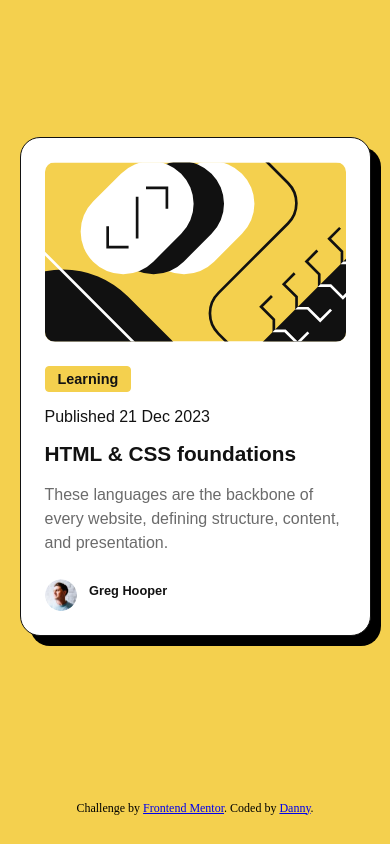
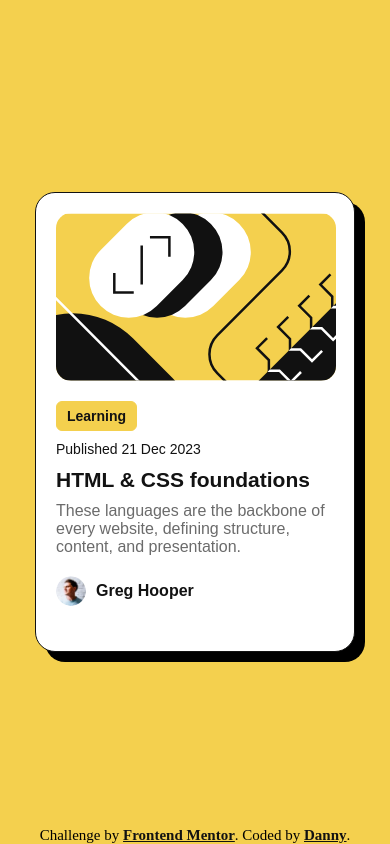
Before and after one commit to Danny-Carvajal/blog-preview-card, a website built with Vite: page index.html in a window 390 px wide. Built offline with nearby package versions, Linux system fonts and the light colour scheme.

Commit message:
Fix: overall sizes and responsiveness

```diff
--- a/index.html
+++ b/index.html
@@ -16,13 +16,15 @@
         <p class="date"> Published 21 Dec 2023 </p>
         <h1 class="title"> HTML & CSS foundations </h1>
         <p class="description"> These languages are the backbone of every website, defining structure, content, and presentation. </p>
-        <img src="./public/image-avatar.webp" class="icon"/>
-        <p class="author"> Greg Hooper </p>
+        <div class="icon-section">
+          <img src="./public/image-avatar.webp" class="icon"/>
+          <p class="author"> Greg Hooper </p>
+        </div>
       </main>
     </div>
     <footer>
-      Challenge by <a href="https://www.frontendmentor.io?ref=challenge" target="_blank">Frontend Mentor</a>.
-      Coded by <a href="#">Danny</a>.
+      Challenge by <a class="footer-text" href="https://www.frontendmentor.io?ref=challenge" target="_blank">Frontend Mentor</a>.
+      Coded by <a class="footer-text" href="#">Danny</a>.
     </footer>
   </body>
 </html>
--- a/src/styles.css
+++ b/src/styles.css
@@ -20,61 +20,63 @@
     margin: 0;
     padding: 0;
     box-sizing: border-box;
+    font-size: 16px;
+}
+
+body {
+    display: flex;
+    flex-direction: column;
+    align-items: center;
+    justify-content: center;
+    min-height: 100vh;
+    background-color: var(--bg-color);
+}
+
+.card {
+    display: flex;
+    flex-direction: column;
+    justify-content: flex-start;
+    background-color: var(--bg-card);
+    color: var(--text-main);
+    border: 1px solid var(--gray-950);
+    border-radius: 1rem;
+    width: 16rem;
+    height: 23rem;
+    box-shadow: 0.5rem 0.5rem rgba(0, 0, 0, 1);
+    padding: 1rem 1rem;
+    gap: 1rem;
 }
 
 .card-text {
     font-size: var(--font-size-base);
     font-family: var(--font-family);
-}
-
-body {
     display: flex;
     flex-direction: column;
-    min-height: 100vh;
-    background-color: var(--bg-color);
-    padding: 0 1rem;
-    margin: 0;
-    padding: 0;
-}
-
-.card {
-    display: flex;
-    justify-content: center;
-    flex-direction: column;
-    background-color: var(--bg-card);
-    color: var(--text-main);
-    border: 1px solid var(--gray-950);
-    border-radius: 20px;
-    max-width: 384px;
-    max-height: 522px;
-    box-shadow: 10px 10px rgba(0, 0, 0, 1);
-    margin:10% auto;
+    gap: 0.5rem;
 }
 
 .img-main {
-    margin: 1.5rem 1.5rem 1rem 1.5rem;
-    border-radius: 10px;
+    border-radius: 0.75rem;
+    width: 14rem
 }
 
 .state {
     color: var(--text-main);
-    font-size: 0.9rem;
+    font-size: 0.7rem;
     font-weight: var(--text-weight-bold);
-    margin: 0.5rem 1.5rem 0.5rem;
     border: 1px solid var(--bg-color);
-    border-radius: 4px;
-    padding: 4px 12px;
+    border-radius: 0.3rem;
+    padding: 0.3rem 0.5rem;
     background-color: var(--bg-color);
     max-width: fit-content;
 }
 
 .date {
-    margin: 1rem 1.5rem 0.5rem;
+    font-size: 0.7rem;
 }
 
 .title {
-    margin: 1rem 1.5rem 1rem 1.5rem;
-    font-size: 1.3rem;
+    font-size: 1.05rem;
     font-weight: var(--text-weight-bold);
     line-height: 1.2;
 }
@@ -85,36 +87,47 @@ body {
 }
 
 .description {
-    margin: 0 1.5rem 1.5rem 1.5rem;
     color: var(--text-muted);
-    line-height: 1.5;
+    font-size: 0.8rem;
 }
 
 .icon {
-    width: 32px;
-    height: 32px;
+    width: 1.5rem;
+    height: 1.5rem;
     border-radius: 50%;
-    margin: 0 0.5rem 1.5rem 1.5rem;
     vertical-align: middle;
+}
+
+.icon-section {
+    display: flex;
+    flex-direction: row;
+    align-items: center;
+    gap: 0.5rem;
+    margin-top: 0.5rem;
 }
 
 .author {
     display: inline-block;
     vertical-align: top;
-    margin-top: 0.25rem;
     font-weight: var(--text-weight-bold);
     font-size: 0.8rem;
 }
 
 footer {
     text-align: center;
+    position: fixed;
+    bottom: 0;
     font-size: 0.75rem;
-    margin: auto;
+
+    & .footer-text {
+        color: var(--text-main);
+        font-weight: 600;
+        font-size: 0.75rem;
+    }
 }
 
-@media (max-width: 768px) {
-  .card {
-    margin: 35% auto;
-    width: 90%;
-  }
+@media (max-width: 800px) {
+     * {
+        font-size: 20px;
+     }
 }
```
Also changed, not shown: pnpm-lock.yaml (added).
